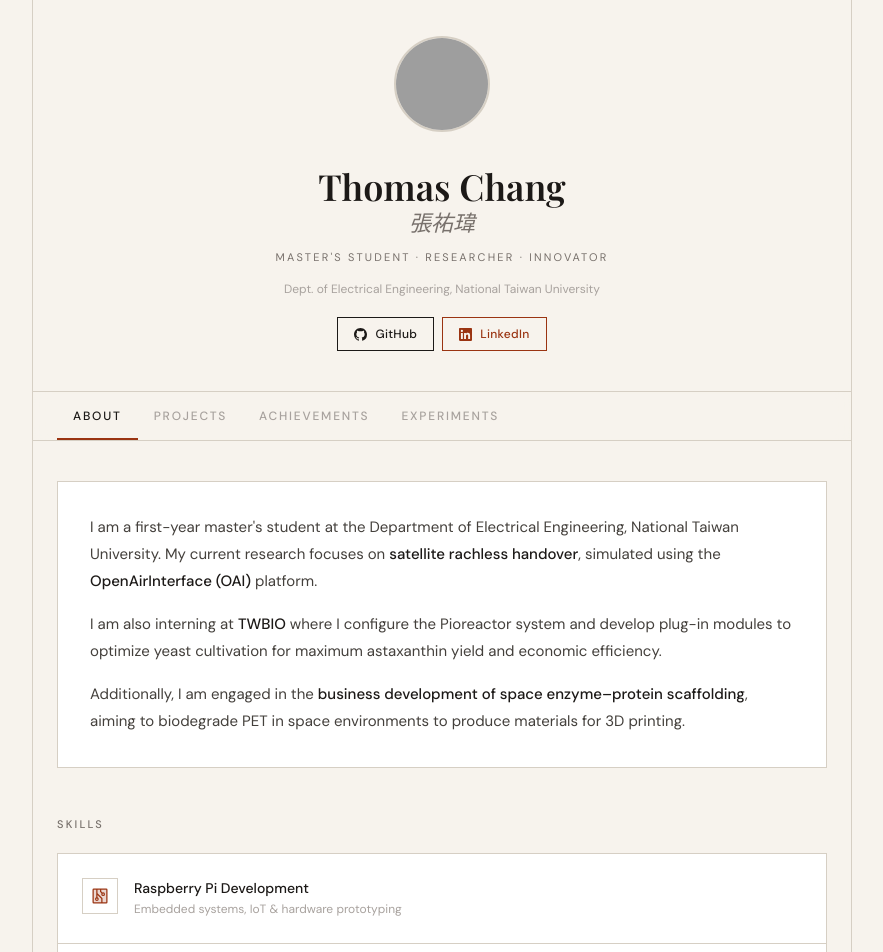
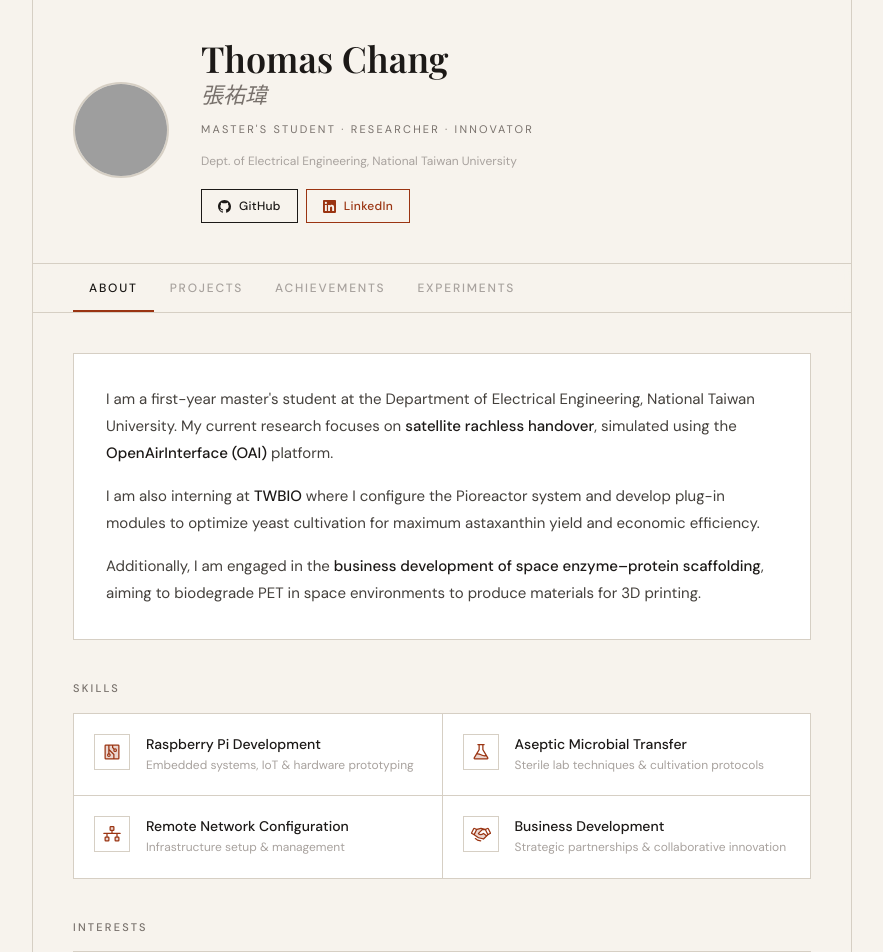
Before and after one commit to Thomas-Zhang-You-Wei/personal-website, a React (Vite) app: page / in a window 1280 px wide. Shown: the part 20-972 px from the top of the page, without its empty margins (198-1081 px from the left). Built offline with nearby package versions, Linux system fonts and the light colour scheme; grey boxes are pictures that could not be loaded; a web font is replaced by a local one.

Commit message:
Fix mobile responsive, runspace photo, achievement redesign

```diff
--- a/src/App.jsx
+++ b/src/App.jsx
@@ -1,6 +1,7 @@
 import { useState } from 'react'
 import { Circuitry, Flask, Network, Handshake, Trophy, Broadcast, Dna, Rocket, Robot, FolderOpen } from '@phosphor-icons/react'
 import profilePhoto from './assets/profile.png'
+import runspaceImg from './assets/runspace.jpg'
 
 const TABS = ['About', 'Projects', 'Achievements', 'Experiments']
 
@@ -24,12 +25,12 @@ const projects = [
   { title: 'Space Enzyme–Protein Scaffold', tag: 'BizDev',      desc: 'Business development for PET biodegradation in space using enzyme-protein scaffolding.' },
 ]
 
-/* ── Divider ── */
-const Rule = () => <hr className="border-none border-t border-[#d6cfc4] my-0" style={{borderTopWidth:'1px',borderTopStyle:'solid',borderTopColor:'#d6cfc4'}} />
+const Rule = () => (
+  <div style={{ height: '1px', background: '#d6cfc4' }} />
+)
 
-/* ── Tag badge ── */
 const Tag = ({ children }) => (
-  <span className="text-[11px] font-medium tracking-widest uppercase px-2 py-0.5 border border-[#d6cfc4] text-[#78716c]">
+  <span className="text-[11px] font-medium tracking-widest uppercase px-2 py-0.5 border border-[#d6cfc4] text-[#78716c] whitespace-nowrap">
     {children}
   </span>
 )
@@ -37,9 +38,8 @@ const Tag = ({ children }) => (
 /* ── About ──────────────────────────────────── */
 function AboutTab() {
   return (
-    <div className="animate-tab space-y-12">
-      {/* Bio */}
-      <div className="border border-[#d6cfc4] bg-white p-8 space-y-4 text-[15px] leading-[1.8] text-[#44403c]">
+    <div className="animate-tab space-y-10">
+      <div className="border border-[#d6cfc4] bg-white p-6 sm:p-8 space-y-4 text-[15px] leading-[1.8] text-[#44403c]">
         <p>
           I am a first-year master's student at the Department of Electrical Engineering,
           National Taiwan University. My current research focuses on{' '}
@@ -58,13 +58,12 @@ function AboutTab() {
         </p>
       </div>
 
-      {/* Skills */}
       <div>
-        <p className="text-[11px] font-medium tracking-[0.2em] uppercase text-[#78716c] mb-5">Skills</p>
-        <div className="grid grid-cols-2 gap-px bg-[#d6cfc4] border border-[#d6cfc4] stagger sm:grid-cols-1">
+        <p className="text-[11px] font-medium tracking-[0.2em] uppercase text-[#78716c] mb-4">Skills</p>
+        <div className="grid grid-cols-1 gap-px bg-[#d6cfc4] border border-[#d6cfc4] stagger sm:grid-cols-2">
           {skills.map(({ icon: Icon, label, desc }) => (
             <div key={label}
-              className="animate-fade-up bg-white p-6 flex items-start gap-4
+              className="animate-fade-up bg-white p-5 flex items-start gap-4
                          hover:bg-[#faf8f4] transition-colors duration-200 group">
               <div className="w-9 h-9 border border-[#d6cfc4] flex items-center justify-center
                               text-[#9a3412] group-hover:border-[#9a3412] transition-colors flex-shrink-0">
@@ -79,13 +78,12 @@ function AboutTab() {
         </div>
       </div>
 
-      {/* Interests */}
       <div>
-        <p className="text-[11px] font-medium tracking-[0.2em] uppercase text-[#78716c] mb-5">Interests</p>
-        <div className="grid grid-cols-4 gap-px bg-[#d6cfc4] border border-[#d6cfc4] stagger sm:grid-cols-2">
+        <p className="text-[11px] font-medium tracking-[0.2em] uppercase text-[#78716c] mb-4">Interests</p>
+        <div className="grid grid-cols-2 gap-px bg-[#d6cfc4] border border-[#d6cfc4] stagger sm:grid-cols-4">
           {interests.map(({ icon: Icon, label }) => (
             <div key={label}
-              className="animate-fade-up bg-white p-6 text-center
+              className="animate-fade-up bg-white p-5 text-center
                          hover:bg-[#faf8f4] transition-colors duration-200 group">
               <div className="w-10 h-10 border border-[#d6cfc4] flex items-center justify-center
                               text-[#9a3412] mx-auto mb-3 group-hover:border-[#9a3412] transition-colors">
@@ -105,19 +103,19 @@ function ProjectsTab() {
   return (
     <div className="animate-tab border border-[#d6cfc4] divide-y divide-[#d6cfc4]">
       {projects.map((p, i) => (
-        <div key={p.title} className="bg-white p-7 flex items-start gap-6 hover:bg-[#faf8f4] transition-colors group">
+        <div key={p.title} className="bg-white p-5 sm:p-7 flex items-start gap-4 sm:gap-6 hover:bg-[#faf8f4] transition-colors group">
           <span className="text-xs text-[#a8a29e] font-mono pt-0.5 flex-shrink-0 w-5">
             {String(i + 1).padStart(2, '0')}
           </span>
           <div className="flex-1 min-w-0">
-            <div className="flex items-center gap-3 mb-2 flex-wrap">
+            <div className="flex items-start gap-2 mb-2 flex-wrap">
               <h3 className="text-[15px] font-semibold text-[#1c1917]" style={{fontFamily:'var(--font-serif)'}}>{p.title}</h3>
               <Tag>{p.tag}</Tag>
             </div>
             <p className="text-sm text-[#78716c] leading-relaxed">{p.desc}</p>
             <p className="text-xs text-[#c4bdb5] italic mt-3">Details coming soon…</p>
           </div>
-          <FolderOpen size={20} weight="duotone" className="text-[#c4bdb5] group-hover:text-[#9a3412] transition-colors flex-shrink-0 mt-1" />
+          <FolderOpen size={18} weight="duotone" className="text-[#c4bdb5] group-hover:text-[#9a3412] transition-colors flex-shrink-0 mt-1" />
         </div>
       ))}
     </div>
@@ -128,22 +126,64 @@ function ProjectsTab() {
 function AchievementsTab() {
   return (
     <div className="animate-tab space-y-4">
-      <div className="bg-white border border-[#d6cfc4] p-8 flex items-start gap-7 sm:flex-col">
-        <div className="flex-shrink-0 text-center">
-          <div className="w-16 h-16 border border-[#d6cfc4] flex items-center justify-center text-[#9a3412]">
-            <Trophy size={28} weight="duotone" />
+      <div className="bg-white border border-[#d6cfc4] overflow-hidden">
+
+        {/* Photo banner */}
+        <div className="relative">
+          <img
+            src={runspaceImg}
+            alt="RunSpace Competition 2025"
+            className="w-full object-cover"
+            style={{ maxHeight: '280px', objectPosition: 'center' }}
+          />
+          {/* Gold overlay badge */}
+          <div className="absolute top-4 left-4 bg-[#1c1917]/80 backdrop-blur-sm px-3 py-1.5 flex items-center gap-2">
+            <Trophy size={14} weight="fill" className="text-[#d4a017]" />
+            <span className="text-[11px] font-bold tracking-[0.2em] uppercase text-[#d4a017]">1st Place</span>
           </div>
-          <p className="text-[10px] font-bold tracking-widest uppercase text-[#9a3412] mt-2">1st Place</p>
         </div>
-        <div>
-          <h3 className="text-xl text-[#1c1917] mb-1" style={{fontFamily:'var(--font-serif)'}}>RunSpace Competition 2025</h3>
-          <p className="text-sm text-[#78716c] mb-3">Implementation &amp; Enterprise Innovation Division</p>
+
+        {/* Content */}
+        <div className="p-6 sm:p-8">
+          {/* Big trophy + title row */}
+          <div className="flex items-start gap-5 mb-5">
+            <div className="flex-shrink-0 relative">
+              {/* Glow ring */}
+              <div className="absolute inset-0 rounded-none opacity-30"
+                   style={{ boxShadow: '0 0 20px 4px #d4a017' }} />
+              <div className="w-16 h-16 sm:w-20 sm:h-20 border-2 border-[#d4a017] flex items-center justify-center bg-[#fdf8f0] relative">
+                <Trophy size={32} weight="duotone" className="text-[#d4a017] sm:hidden" />
+                <Trophy size={40} weight="duotone" className="text-[#d4a017] hidden sm:block" />
+              </div>
+            </div>
+            <div>
+              <p className="text-[10px] font-bold tracking-[0.25em] uppercase text-[#9a3412] mb-1">
+                RunSpace Competition 2025
+              </p>
+              <h3 className="text-2xl sm:text-3xl text-[#1c1917] leading-tight"
+                  style={{fontFamily:'var(--font-serif)', fontWeight:700}}>
+                1st Place
+              </h3>
+              <p className="text-sm text-[#78716c] mt-1">
+                Implementation &amp; Enterprise Innovation Division
+              </p>
+            </div>
+          </div>
+
           <Rule />
-          <p className="text-sm text-[#78716c] mt-3">
-            Team — <span className="font-medium text-[#1c1917]">Asta-sense</span>
-          </p>
+
+          <div className="mt-4 flex items-center justify-between flex-wrap gap-2">
+            <p className="text-sm text-[#78716c]">
+              Team — <span className="font-semibold text-[#1c1917]">Asta-sense</span>
+            </p>
+            <span className="text-[11px] font-medium tracking-widest uppercase px-2 py-0.5
+                             border border-[#d4a017] text-[#d4a017]">
+              Champion
+            </span>
+          </div>
         </div>
       </div>
+
       <div className="border border-dashed border-[#d6cfc4] p-7 text-center">
         <p className="text-sm text-[#c4bdb5] italic">More achievements coming soon…</p>
       </div>
@@ -156,17 +196,16 @@ function ExperimentsTab() {
   return (
     <div className="animate-tab space-y-6">
       <div className="bg-white border border-[#d6cfc4] overflow-hidden">
-        {/* Video — no crop */}
-        <div className="bg-black p-4">
+        <div className="bg-black p-3 sm:p-4">
           <video
             className="w-full block"
-            style={{ maxHeight: '480px', objectFit: 'contain' }}
+            style={{ maxHeight: '460px', objectFit: 'contain' }}
             src={`${import.meta.env.BASE_URL}clinostat.mp4`}
             autoPlay loop muted playsInline
           />
         </div>
-        <div className="p-8">
-          <div className="flex items-center gap-3 mb-4">
+        <div className="p-6 sm:p-8">
+          <div className="flex items-start gap-3 mb-4 flex-wrap">
             <h3 className="text-xl text-[#1c1917]" style={{fontFamily:'var(--font-serif)'}}>Dual-Axis Clinostat</h3>
             <Tag>Microgravity Simulation</Tag>
           </div>
@@ -211,27 +250,27 @@ export default function App() {
       <div className="max-w-[820px] mx-auto border-x border-[#d6cfc4] min-h-screen flex flex-col bg-[#f7f3ed]">
 
         {/* ── Hero ── */}
-        <header className="animate-hero px-10 pt-14 pb-10 border-b border-[#d6cfc4] sm:px-6">
-          <div className="flex items-center gap-8 sm:flex-col sm:text-center">
+        <header className="animate-hero px-4 pt-10 pb-8 border-b border-[#d6cfc4] sm:px-10 sm:pt-14 sm:pb-10">
+          <div className="flex flex-col items-center text-center gap-5 sm:flex-row sm:items-center sm:text-left sm:gap-8">
             <img
               src={profilePhoto}
               alt="Thomas Chang"
-              className="w-24 h-24 rounded-full object-cover object-top flex-shrink-0
-                         border-2 border-[#d6cfc4]"
+              className="w-20 h-20 rounded-full object-cover object-top flex-shrink-0
+                         border-2 border-[#d6cfc4] sm:w-24 sm:h-24"
             />
             <div className="flex-1 min-w-0">
-              <h1 className="text-[36px] leading-tight text-[#1c1917] mb-1"
+              <h1 className="text-[30px] leading-tight text-[#1c1917] mb-1 sm:text-[36px]"
                   style={{fontFamily:'var(--font-serif)', fontWeight:600}}>
                 Thomas Chang
-                <span className="block text-[22px] font-normal italic text-[#78716c]">張祐瑋</span>
+                <span className="block text-[18px] font-normal italic text-[#78716c] sm:text-[22px]">張祐瑋</span>
               </h1>
-              <p className="text-[11px] tracking-[0.2em] uppercase text-[#78716c] mt-3 mb-4">
+              <p className="text-[10px] tracking-[0.2em] uppercase text-[#78716c] mt-2 mb-3 sm:text-[11px] sm:mt-3 sm:mb-4">
                 Master's Student · Researcher · Innovator
               </p>
-              <p className="text-xs text-[#a8a29e] mb-5">
+              <p className="text-xs text-[#a8a29e] mb-4 sm:mb-5">
                 Dept. of Electrical Engineering, National Taiwan University
               </p>
-              <div className="flex gap-2 flex-wrap sm:justify-center">
+              <div className="flex gap-2 flex-wrap justify-center sm:justify-start">
                 <a href="https://github.com/Thomas-Zhang-You-Wei" target="_blank" rel="noreferrer"
                    className="inline-flex items-center gap-2 px-4 py-2 text-xs font-medium tracking-wide
                               border border-[#1c1917] text-[#1c1917] hover:bg-[#1c1917] hover:text-white
@@ -256,14 +295,15 @@ export default function App() {
         </header>
 
         {/* ── Tab Nav ── */}
-        <nav className="sticky top-0 z-10 border-b border-[#d6cfc4] bg-[#f7f3ed]/90 backdrop-blur-sm px-10 sm:px-6">
-          <div className="flex">
+        <nav className="sticky top-0 z-10 border-b border-[#d6cfc4] bg-[#f7f3ed]/90 backdrop-blur-sm px-2 sm:px-10 overflow-x-auto">
+          <div className="flex min-w-max">
             {TABS.map((tab) => (
               <button
                 key={tab}
                 onClick={() => handleTabChange(tab)}
-                className={`relative px-4 py-4 text-xs font-medium tracking-[0.15em] uppercase
-                            transition-colors duration-150 cursor-pointer
+                className={`relative px-3 py-4 text-[11px] font-medium tracking-[0.12em] uppercase
+                            transition-colors duration-150 cursor-pointer whitespace-nowrap
+                            sm:px-4 sm:text-xs sm:tracking-[0.15em]
                             ${activeTab === tab ? 'text-[#1c1917]' : 'text-[#a8a29e] hover:text-[#78716c]'}`}
               >
                 {tab}
@@ -276,7 +316,7 @@ export default function App() {
         </nav>
 
         {/* ── Content ── */}
-        <main className="flex-1 px-10 py-10 sm:px-6" key={animKey}>
+        <main className="flex-1 px-4 py-8 sm:px-10 sm:py-10" key={animKey}>
           {activeTab === 'About'        && <AboutTab />}
           {activeTab === 'Projects'     && <ProjectsTab />}
           {activeTab === 'Achievements' && <AchievementsTab />}
@@ -284,7 +324,7 @@ export default function App() {
         </main>
 
         {/* ── Footer ── */}
-        <footer className="px-10 py-6 border-t border-[#d6cfc4] text-center sm:px-6">
+        <footer className="px-4 py-6 border-t border-[#d6cfc4] text-center sm:px-10">
           <p className="text-xs text-[#a8a29e] italic" style={{fontFamily:'var(--font-serif)'}}>
             "Fake it, until you make it."
           </p>
```
Also changed, not shown: src/assets/runspace.jpg (added).
